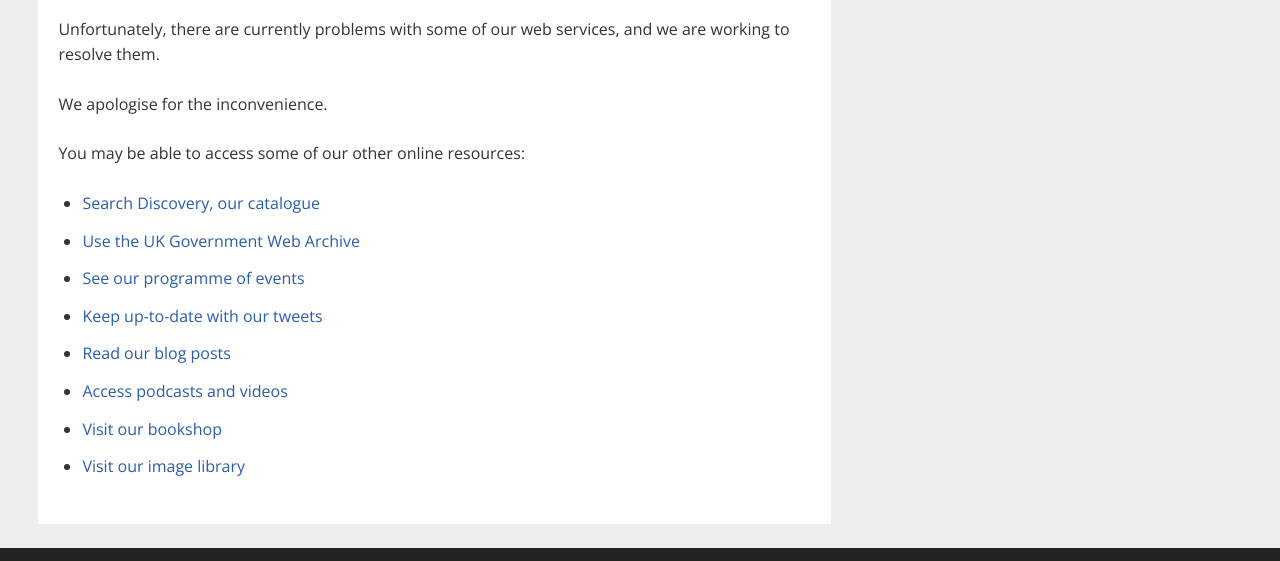
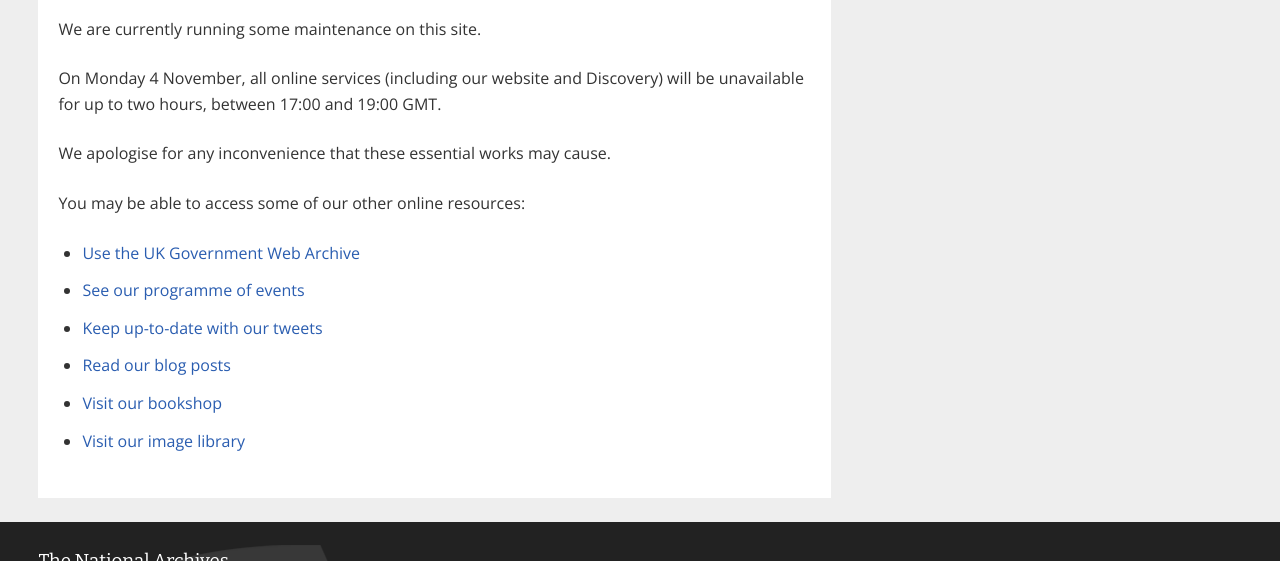
Before and after one commit to nationalarchives/tna-failover, a plain HTML site: page deploy/index.html in a window 1280 px wide. Shown: the part 160-721 px from the top of the page. Drawn offline with nearby package versions, Linux system fonts and the light colour scheme.

Commit message:
update for scheduled outage

```diff
--- a/deploy/index.html
+++ b/deploy/index.html
@@ -132,18 +132,23 @@
 		</div>
 		<div class="entry-content">
 			<!-- update this section with relevant information -->
-			<p>Unfortunately, there are currently problems with some of our web services, and we are working to resolve them.</p>
-			<!-- <p>We are currently running some maintenance on this site.</p> -->
-			<p>We apologise for the inconvenience.</p>
+
+<p>We are currently running some maintenance on this site.</p>
+<p>On Monday 4 November, all online services (including our website and Discovery) will be unavailable for up to two hours, between 17:00 and 19:00 GMT.</p>
+<p>We apologise for any inconvenience that these essential works may cause.</p>
+
+
+			<!-- <p>Unfortunately, there are currently problems with some of our web services, and we are working to resolve them.</p> -->
+			<!-- <p>We apologise for the inconvenience.</p> -->
 			<p>You may be able to access some of our other online resources:</p>
 		<ul>
 			<!-- comment out or remove any of these that are know to be unavailable -->
-			<li><a href="http://discovery.nationalarchives.gov.uk/">Search Discovery, our catalogue</a></li>
+			<!-- <li><a href="http://discovery.nationalarchives.gov.uk/">Search Discovery, our catalogue</a></li> -->
 			<li><a href="http://www.nationalarchives.gov.uk/webarchive/">Use the UK Government Web Archive</a></li>
 			<li><a href="https://www.eventbrite.co.uk/o/the-national-archives-2226699547">See our programme of events</a></li>
 			<li><a href="https://twitter.com/uknatarchives">Keep up-to-date with our tweets</a></li>
 			<li><a href="https://blog.nationalarchives.gov.uk/">Read our blog posts</a></li>
-			<li><a href="https://media.nationalarchives.gov.uk/">Access podcasts and videos</a></li>
+			<!-- <li><a href="https://media.nationalarchives.gov.uk/">Access podcasts and videos</a></li> -->
 			<li><a href="http://bookshop.nationalarchives.gov.uk/">Visit our bookshop</a></li>
 			<li><a href="https://images.nationalarchives.gov.uk/assetbank-nationalarchives/action/viewHome">Visit our image library</a></li>
 		</ul>
```
